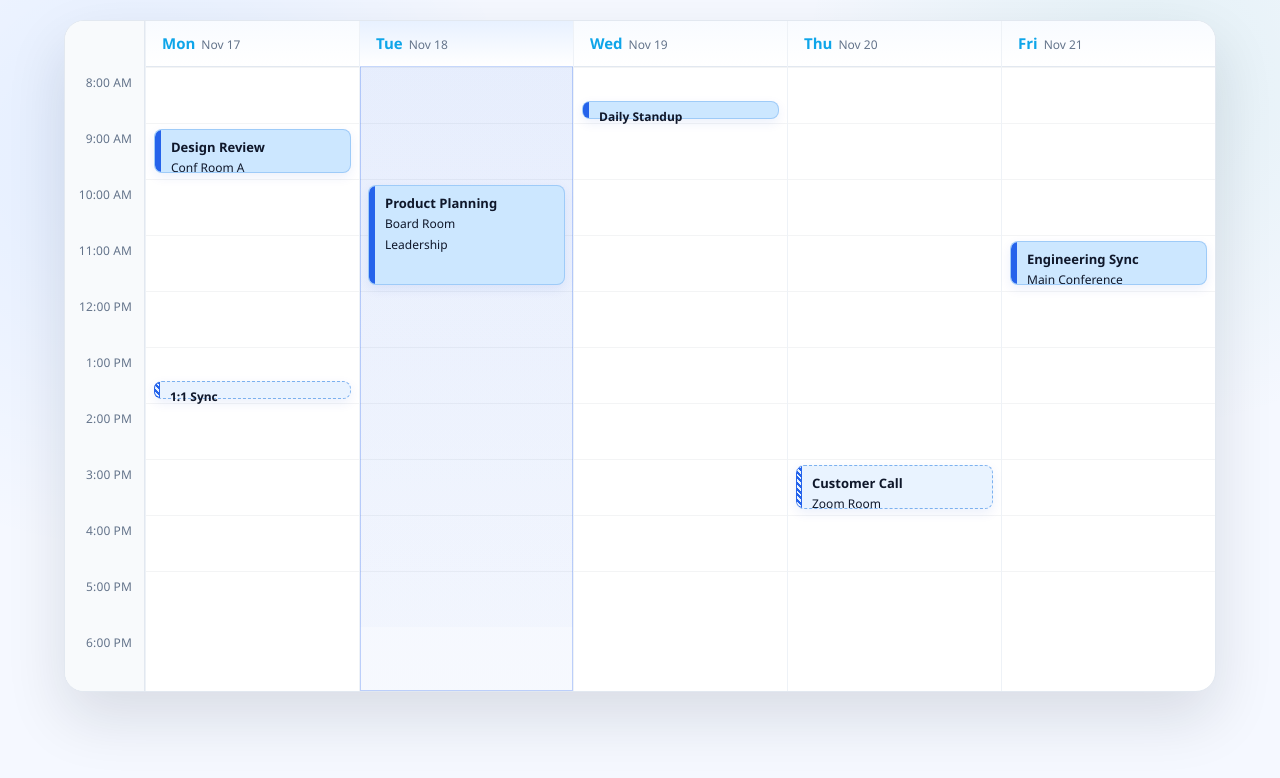
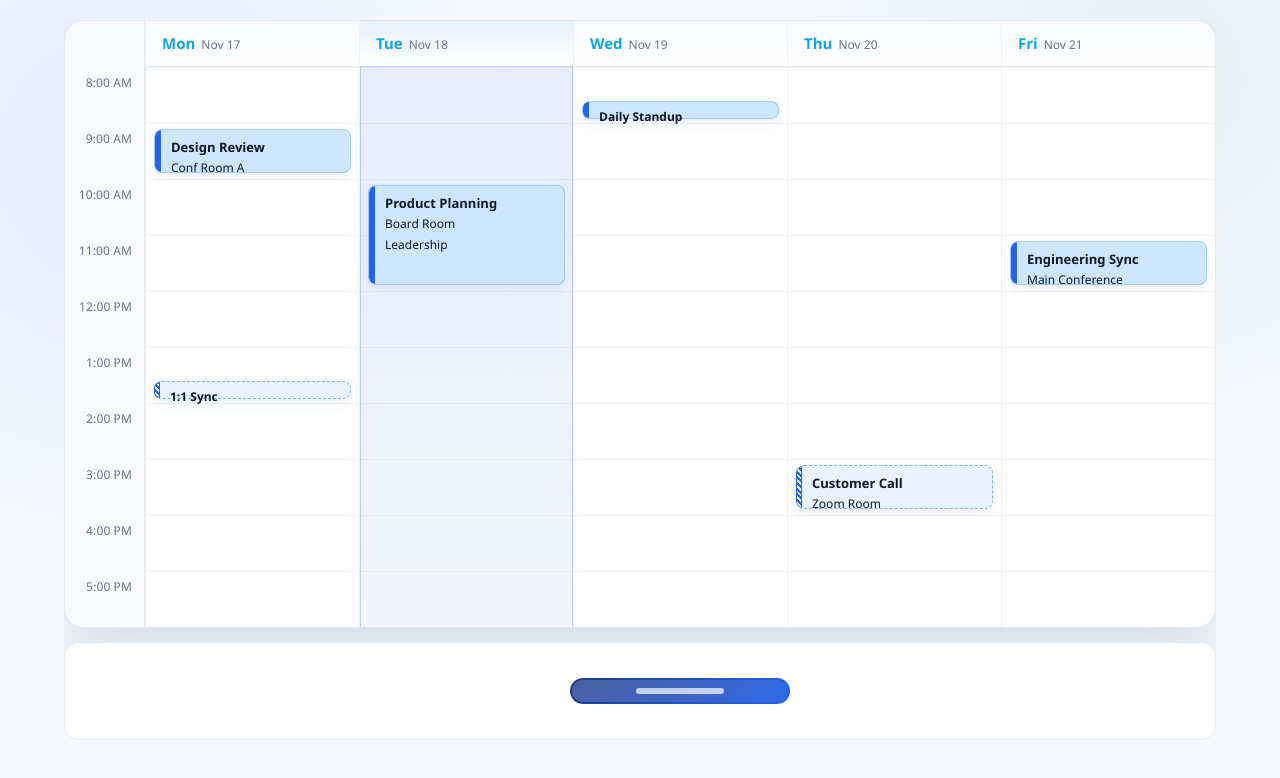
Before and after one commit to TangSoftwareLLC/Decline2.0, a React (Vite) app: page / in a window 1280 px wide. Shown: the top 778 px of the page. Built offline with nearby package versions, Linux system fonts and the light colour scheme.

Commit message:
- add ball

```diff
--- a/src/App.css
+++ b/src/App.css
@@ -11,8 +11,21 @@
   padding: 20px 24px 32px;
   display: flex;
   flex-direction: column;
-  gap: 12px;
+  gap: 16px;
   color: #0f172a;
+}
+
+.playfield {
+  display: flex;
+  flex-direction: column;
+  gap: 14px;
+  flex: 1 1 auto;
+  height: calc(100vh - 80px);
+  max-height: calc(100vh - 80px);
+  min-height: 560px;
+  width: 100%;
+  overflow: hidden;
+  position: relative;
 }
 
 .calendar {
@@ -30,6 +43,8 @@
   --meeting-border: rgba(37, 99, 235, 0.22);
   --neutral-foreground: #0f172a;
   --block-radius: 8px;
+  flex: 1 1 auto;
+  min-height: 0; /* allow shrink within playfield */
 }
 
 .time-gutter {
@@ -146,3 +161,84 @@
   display: flex;
   align-items: stretch;
 }
+
+.paddle-area {
+  background: #ffffff;
+  border: 1px solid #e2e8f0;
+  border-radius: 14px;
+  padding: 18px;
+  display: grid;
+  grid-template-columns: 80px 1fr;
+  gap: 0;
+  min-height: 96px;
+  flex-shrink: 0;
+}
+
+.paddle-grid {
+  grid-column: 1 / span 2;
+  display: contents;
+}
+
+.paddle-gutter {
+  width: 80px;
+}
+
+.paddle-lane {
+  position: relative;
+  height: 60px;
+  display: flex;
+  align-items: center;
+  justify-content: center;
+}
+
+.paddle-shadow {
+  width: 100%;
+  display: flex;
+  justify-content: flex-start;
+  padding: 10px 12px;
+  position: relative;
+  height: 46px;
+  overflow: hidden;
+}
+
+.paddle {
+  height: 26px;
+  width: 220px;
+  border-radius: 999px;
+  background: linear-gradient(135deg, #1e3a8a, #2563eb);
+  display: flex;
+  align-items: center;
+  justify-content: center;
+  position: absolute;
+  top: 50%;
+  left: 0;
+  overflow: hidden;
+  will-change: transform;
+}
+
+.ball {
+  position: absolute;
+  width: 14px;
+  height: 14px;
+  border-radius: 50%;
+  background: linear-gradient(135deg, #2563eb, #1d4ed8);
+  box-shadow: inset 0 1px 2px rgba(255, 255, 255, 0.45);
+  transition: opacity 120ms ease;
+  pointer-events: none;
+}
+
+.paddle::after {
+  content: '';
+  position: absolute;
+  inset: 2px;
+  border-radius: 999px;
+  background: linear-gradient(135deg, rgba(255, 255, 255, 0.2), rgba(255, 255, 255, 0.05));
+  pointer-events: none;
+}
+
+.paddle-grip {
+  width: 40%;
+  height: 6px;
+  border-radius: 999px;
+  background: rgba(255, 255, 255, 0.7);
+}
--- a/src/App.jsx
+++ b/src/App.jsx
@@ -1,4 +1,4 @@
-import { useEffect, useMemo, useState } from 'react';
+import { useEffect, useMemo, useRef, useState } from 'react';
 import './App.css';
 import MeetingBlock from './components/MeetingBlock';
 
@@ -7,6 +7,8 @@ const END_HOUR = 18;
 const MEETING_PADDING = 6;
 const DEBUG_NOW = false;
 const DEBUG_TIME_STRING = '17:50'; // 5:50 PM
+const BALL_SIZE = 14;
+const BALL_SPEED = { x: 180, y: 260 }; // px per second
 
 const DAY_NAMES = ['Sun', 'Mon', 'Tue', 'Wed', 'Thu', 'Fri', 'Sat'];
 
@@ -121,6 +123,27 @@ const timeToOffset = (timeString) => {
 function App() {
   const [slotHeight, setSlotHeight] = useState(computeSlotHeight);
   const [currentMinutes, setCurrentMinutes] = useState(getCurrentMinutes);
+  const [paddleX, setPaddleX] = useState(0);
+  const paddleRef = useRef(null);
+  const paddleLaneRef = useRef(null);
+  const playfieldRef = useRef(null);
+  const dayColumnsRef = useRef(null);
+  const dayHeaderRef = useRef(null);
+  const boundsRef = useRef({
+    playfield: { left: 0, top: 0, width: 0, height: 0 },
+    dayColumns: { left: 0, top: 0, width: 0 },
+    headerBottom: 0,
+    paddleLane: { left: 0, top: 0, width: 0, height: 0 },
+  });
+  const ballStateRef = useRef({
+    x: 0,
+    y: 0,
+    vx: BALL_SPEED.x,
+    vy: BALL_SPEED.y,
+    active: false,
+  });
+  const [ballRender, setBallRender] = useState(ballStateRef.current);
+  const [awaitingLaunch, setAwaitingLaunch] = useState(true);
 
   const days = useMemo(() => {
     const today = new Date();
@@ -153,6 +176,164 @@ function App() {
     return () => window.clearInterval(id);
   }, []);
 
+  useEffect(() => {
+    const updatePosition = (event) => {
+      if (!paddleRef.current || !paddleLaneRef.current) return;
+      const laneRect = paddleLaneRef.current.getBoundingClientRect();
+      const paddleRect = paddleRef.current.getBoundingClientRect();
+      const offsetX = event.clientX - laneRect.left - paddleRect.width / 2;
+      const clamped = Math.max(0, Math.min(offsetX, laneRect.width - paddleRect.width));
+      setPaddleX(clamped);
+    };
+
+    const centerPaddle = () => {
+      if (!paddleRef.current || !paddleLaneRef.current) return;
+      const laneRect = paddleLaneRef.current.getBoundingClientRect();
+      const paddleRect = paddleRef.current.getBoundingClientRect();
+      const centered = (laneRect.width - paddleRect.width) / 2;
+      setPaddleX(centered);
+    };
+
+    centerPaddle();
+    window.addEventListener('resize', centerPaddle);
+    window.addEventListener('mousemove', updatePosition);
+    return () => {
+      window.removeEventListener('resize', centerPaddle);
+      window.removeEventListener('mousemove', updatePosition);
+    };
+  }, []);
+
+  useEffect(() => {
+    const measure = () => {
+      if (!playfieldRef.current || !dayColumnsRef.current || !paddleLaneRef.current) return;
+      const playRect = playfieldRef.current.getBoundingClientRect();
+      const dayRect = dayColumnsRef.current.getBoundingClientRect();
+      const headerRect = dayHeaderRef.current?.getBoundingClientRect();
+      const laneRect = paddleLaneRef.current.getBoundingClientRect();
+      boundsRef.current = {
+        playfield: { left: playRect.left, top: playRect.top, width: playRect.width, height: playRect.height },
+        dayColumns: { left: dayRect.left, top: dayRect.top, width: dayRect.width },
+        headerBottom: headerRect ? headerRect.bottom : dayRect.top + 42,
+        paddleLane: { left: laneRect.left, top: laneRect.top, width: laneRect.width, height: laneRect.height },
+      };
+    };
+
+    measure();
+    window.addEventListener('resize', measure);
+    return () => window.removeEventListener('resize', measure);
+  }, []);
+
+  useEffect(() => {
+    const launchBall = () => {
+      const { playfield, dayColumns, headerBottom } = boundsRef.current;
+      if (!playfield.width || !dayColumns.width) return;
+      const startX = (dayColumns.left - playfield.left) + (dayColumns.width / 2) - BALL_SIZE / 2;
+      const startY = (headerBottom - playfield.top) + 20;
+      ballStateRef.current = {
+        x: startX,
+        y: startY,
+        vx: BALL_SPEED.x,
+        vy: BALL_SPEED.y,
+        active: true,
+      };
+      setBallRender(ballStateRef.current);
+      setAwaitingLaunch(false);
+    };
+
+    const handleClick = () => {
+      if (awaitingLaunch) launchBall();
+    };
+
+    window.addEventListener('click', handleClick);
+    return () => window.removeEventListener('click', handleClick);
+  }, [awaitingLaunch]);
+
+  useEffect(() => {
+    let animationId;
+    let lastTs;
+
+    const step = (ts) => {
+      if (!ballStateRef.current.active) {
+        lastTs = ts;
+        animationId = requestAnimationFrame(step);
+        return;
+      }
+
+      if (!lastTs) lastTs = ts;
+      const dt = Math.min((ts - lastTs) / 1000, 0.05);
+      lastTs = ts;
+
+      const state = { ...ballStateRef.current };
+      const bounds = boundsRef.current;
+
+      const pfLeft = bounds.playfield.left;
+      const pfTop = bounds.playfield.top;
+      const leftBound = bounds.dayColumns.left - pfLeft;
+      const rightBound = leftBound + bounds.dayColumns.width - BALL_SIZE;
+      const topBound = bounds.headerBottom - pfTop;
+
+      const prevX = state.x;
+      const prevY = state.y;
+
+      state.x += state.vx * dt;
+      state.y += state.vy * dt;
+
+      // Wall collisions (left/right within day columns)
+      if (state.x <= leftBound) {
+        state.x = leftBound;
+        state.vx = Math.abs(state.vx);
+      } else if (state.x >= rightBound) {
+        state.x = rightBound;
+        state.vx = -Math.abs(state.vx);
+      }
+
+      // Header bottom collision (floor with upward bounce)
+      if (state.y <= topBound) {
+        state.y = topBound;
+        state.vy = Math.abs(state.vy);
+      }
+
+      // Paddle collision (use actual paddle bounds)
+      if (paddleRef.current && playfieldRef.current) {
+        const playRect = playfieldRef.current.getBoundingClientRect();
+        const paddleRect = paddleRef.current.getBoundingClientRect();
+        const paddleLeft = paddleRect.left - playRect.left;
+        const paddleRight = paddleLeft + paddleRect.width;
+        const paddleTop = paddleRect.top - playRect.top;
+        const paddleBottom = paddleTop + paddleRect.height;
+        const ballBottom = state.y + BALL_SIZE;
+        const prevBallBottom = prevY + BALL_SIZE;
+        const nextBallBottom = ballBottom;
+        const ballLeft = state.x;
+        const ballRight = state.x + BALL_SIZE;
+
+        if (
+          state.vy > 0 &&
+          prevBallBottom <= paddleTop &&
+          nextBallBottom >= paddleTop &&
+          ballRight > paddleLeft &&
+          ballLeft < paddleRight
+        ) {
+          state.y = paddleTop - BALL_SIZE;
+          state.vy = -Math.abs(state.vy);
+        }
+      }
+
+      // Out of bounds bottom
+      if (state.y > bounds.playfield.height) {
+        state.active = false;
+        setAwaitingLaunch(true);
+      }
+
+      ballStateRef.current = state;
+      setBallRender(state);
+      animationId = requestAnimationFrame(step);
+    };
+
+    animationId = requestAnimationFrame(step);
+    return () => cancelAnimationFrame(animationId);
+  }, []);
+
   const dayGridHeight = totalSlots * slotHeight;
   const heightForLength = (length) => (length / 15) * slotHeight;
   const nowLineOffset = ((currentMinutes - (START_HOUR * 60)) / 15) * slotHeight;
@@ -160,6 +341,7 @@ function App() {
 
   return (
     <div className="page">
+      <div className="playfield" ref={playfieldRef}>
         <section className="calendar" style={{ '--slot-height': `${slotHeight}px` }}>
           <div className="time-gutter">
             {hourMarks.map((mark) => (
@@ -176,10 +358,10 @@ function App() {
             )}
           </div>
 
-        <div className="day-columns">
+          <div className="day-columns" ref={dayColumnsRef}>
             {days.map((day) => (
               <div key={day.id} className={`day-column${day.isToday ? ' current-day' : ''}`}>
-              <div className="day-header">
+                <div className="day-header" ref={day.id === 0 ? dayHeaderRef : undefined}>
                   <span className="day-label">{day.label}</span>
                   <span className="day-date">{day.date}</span>
                 </div>
@@ -220,6 +402,33 @@ function App() {
             ))}
           </div>
         </section>
+
+        <section className="paddle-area" aria-label="game paddle lane">
+          <div className="paddle-grid">
+            <div className="paddle-gutter" />
+            <div className="paddle-lane" ref={paddleLaneRef}>
+              <div className="paddle-shadow">
+                <div
+                  className="paddle"
+                  ref={paddleRef}
+                  style={{ transform: `translate(${paddleX}px, -50%)` }}
+                >
+                  <div className="paddle-grip" />
+                </div>
+              </div>
+            </div>
+          </div>
+        </section>
+
+        <div
+          className="ball"
+          style={{
+            transform: `translate(${ballRender.x}px, ${ballRender.y}px)`,
+            opacity: ballRender.active ? 1 : 0,
+          }}
+          aria-hidden="true"
+        />
+      </div>
     </div>
   );
 }
```
Lines whose indentation alone changed are shown as unchanged.
